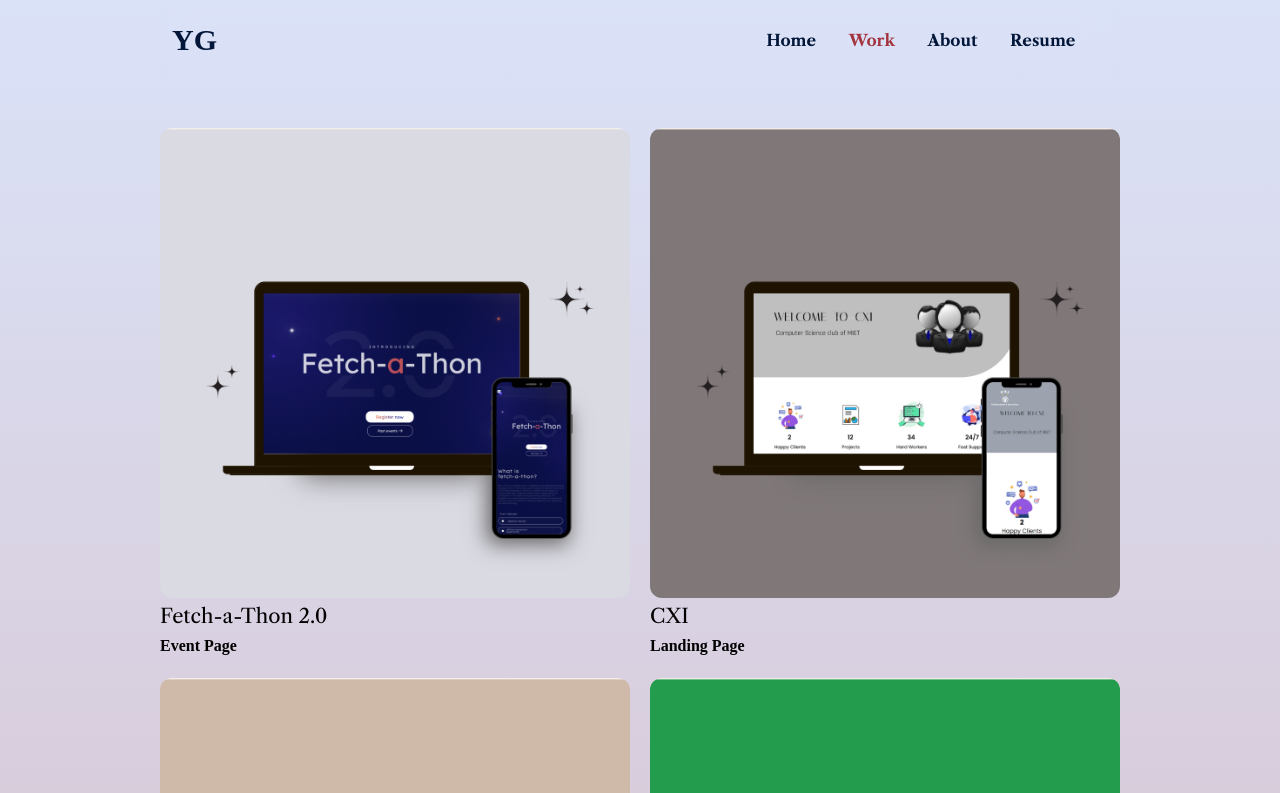
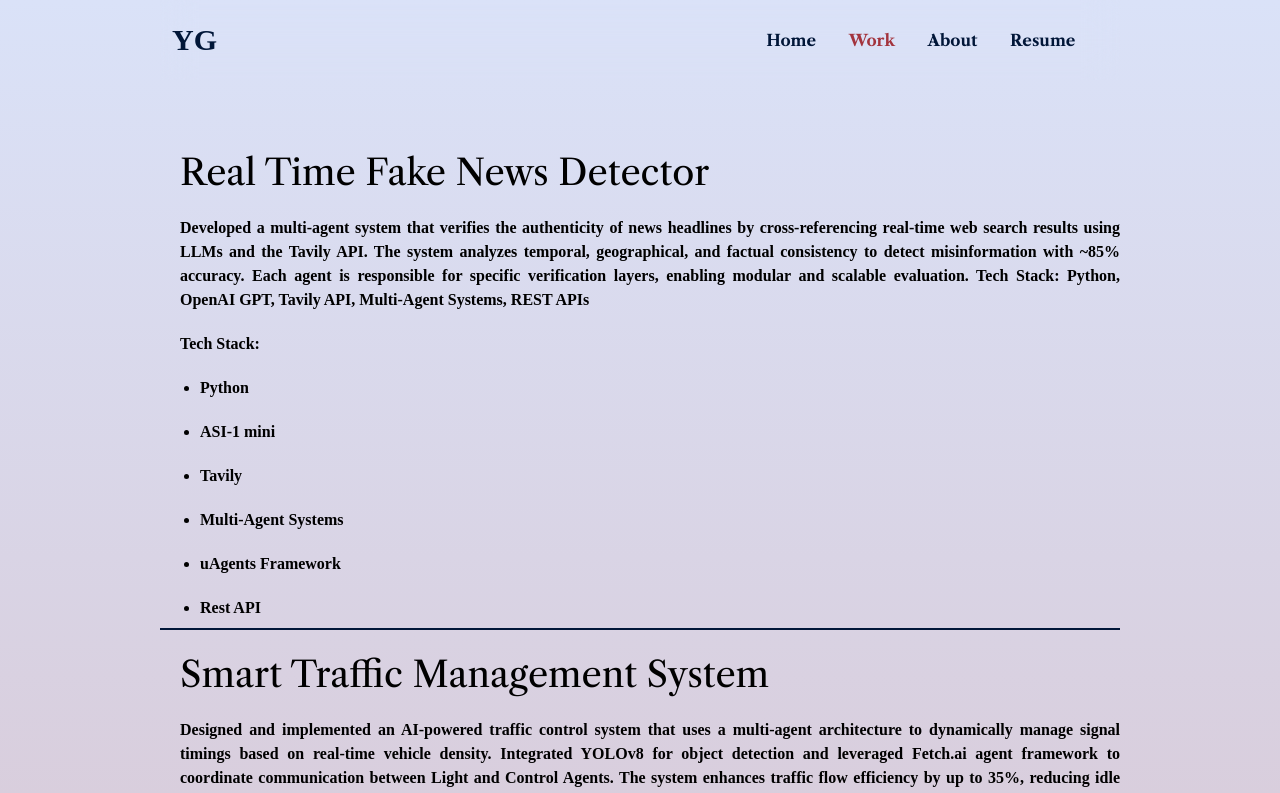
Before and after one commit to YashGupta-24/portfolio, a React (Vite) app: page /works in a window 1280 px wide. Shown: the top 793 px of the page. Built offline with nearby package versions, Linux system fonts and the light colour scheme; a web font is replaced by a local one.

Commit message:
Portfolio Update
Portfolio V2 deployed on 6/7/25.

```diff
--- a/src/Home.jsx
+++ b/src/Home.jsx
@@ -4,6 +4,7 @@ import Hero from "./sections/Hero.jsx"
 import Projects from "./sections/Projects.jsx";
 import Skills from "./sections/Skills.jsx";
 import About from "./sections/About.jsx";
+import Certifications from "./sections/Certifications.jsx";
 import Socials from "./components/Socials.jsx";
 import Button from "./components/Button.jsx";
 import Footer from "./sections/Footer.jsx";
@@ -24,6 +25,7 @@ function Home() {
       <Projects />
       <Skills />
       <About />
+      <Certifications />
       <Button name="Let's Work Together" link="/contact" show={true} />
       <Footer />
     </div>
--- a/src/components/Socials.jsx
+++ b/src/components/Socials.jsx
@@ -4,7 +4,7 @@ import { GrLinkedin } from "react-icons/gr";
 function Socials() {
   return (
     <div className='flex justify-evenly items-center w-20 sm:w-32'>
-      <a href="https://www.linkedin.com/in/yash-gupta-b59877280/"><GrLinkedin className="h-5 w-5" /></a>
+      <a href="https://www.linkedin.com/in/build-with-yash/"><GrLinkedin className="h-5 w-5" /></a>
       <a href="https://github.com/YashGupta-24"><FaSquareGithub className="h-6 w-6" /></a>
     </div>
   )
--- a/src/pages/Work.jsx
+++ b/src/pages/Work.jsx
@@ -1,43 +1,40 @@
-import React from 'react'
 import Navbar from '../sections/Navbar.jsx'
 import Button from '../components/Button.jsx'
 import Footer from '../sections/Footer.jsx'
 import ScrollToTop from '../ScrollToTop.jsx'
 
-import FAT from '../assets/Projects/FAT.png'
-import CXI from '../assets/Projects/CXI.png'
-import WF from '../assets/Projects/WF.png'
-import TM from '../assets/Projects/TM.png'
 function Work() {
 
   const data = [
     {
-      name: "Fetch-a-Thon 2.0",
-      description: "Event Page",
+      name: "Real Time Fake News Detector",
+      description: "Developed a multi-agent system that verifies the authenticity of news headlines by cross-referencing real-time web search results using LLMs and the Tavily API. The system analyzes temporal, geographical, and factual consistency to detect misinformation with ~85% accuracy. Each agent is responsible for specific verification layers, enabling modular and scalable evaluation. Tech Stack: Python, OpenAI GPT, Tavily API, Multi-Agent Systems, REST APIs",
+      tech:["Python", "ASI-1 mini", "Tavily", "Multi-Agent Systems", "uAgents Framework", "Rest API" ],
       link: "",
-      image: FAT,
+      image: "",
       displayMain: true
     },
     {
-      name: "CXI",
-      description: "Landing Page",
-      link: "",
-      image: CXI,
+      name: "Smart Traffic Management System",
+      description: "Designed and implemented an AI-powered traffic control system that uses a multi-agent architecture to dynamically manage signal timings based on real-time vehicle density. Integrated YOLOv8 for object detection and leveraged Fetch.ai agent framework to coordinate communication between Light and Control Agents. The system enhances traffic flow efficiency by up to 35%, reducing idle wait times and congestion across intersections.t Stack: Python, YOLOv8, Fetch.ai, REST APIs, Multi-Agent Systems, LLMs",
+      tech:["Python", "YOLOv8", "Fetch.AI", "Rest API", "Multi-Agent Systems", "LLMS"],
+      link: "https://github.com/YashGupta-24/Smart-Traffic-Management",
+      image: "",
       displayMain: true
     },
     {
       name: "Weather Forecast",
       description: "Weather App",
       link: "https://yashgupta-24.github.io/Weather-Forecast/",
-      image: WF,
-      displayMain: true
+      image: "",
+      displayMain: false
     },
     {
       name: "Trash Master",
       description: "SIH Project",
       link: "https://vishesh-04.github.io/TrashMaster/",
-      image: TM,
-      displayMain: true
+      image: "",
+      displayMain: false
     },
     {
       name: "Tic-Tac-Toe",
@@ -73,24 +70,37 @@ function Work() {
     <div className='h-full w-full flex flex-col items-center bg-gradient-to-b from-primary to-secondary'>
       <Navbar />
       <ScrollToTop />
-      <div className='w-3/4 grid grid-cols-1 md:grid-cols-2 gap-5 mt-32'>
+      <div className='w-3/4 mt-32'>
         {
           data.map((item, index) => {
             return (
               item.displayMain ?
-                <div>
-                  <a href={item.link} target='blank'>
-                    <img src={item.image} alt="" className=' hover:-translate-y-3 transition-transform ease-in-out duration-700 rounded-xl' />
+                <div className='w-full my-5'>
+                  <a href={item.link} target='blank' className='flex gap-5 justify-center items-center mb-2'>
+                    <img src={item.image} alt="" className=' hover:-translate-y-3 transition-transform ease-in-out duration-700 rounded-xl h-72' />
+                    <div className='flex flex-col gap-5 w-full'>
+                      <h1 className='text-md sm:text-4xl my-1 font-heading'>{item.name}</h1>
+                      <p className='text-sm sm:text-base font-body font-semibold text-justify'>{item.description}</p>
+                      <h1 className='text-sm sm:text-base font-body font-semibold text-justify'>Tech Stack:</h1>
+                      {
+                        item.tech.map((stack)=>{
+                          return (
+                            <ul className=''>
+                              <li className='list-disc ml-5 text-sm sm:text-base font-body font-semibold text-justify'>{stack}</li>
+                            </ul>
+                          )
+                        })
+                      }
+                    </div>
                   </a>
-                  <h1 className='text-md sm:text-xl my-1 font-heading'>{item.name}</h1>
-                  <p className='text-sm sm:text-base font-body font-semibold'>{item.description}</p>
+                  <hr className='border-[1px] border-heading' />
                 </div>
                 : <div></div>
             )
           })
         }
       </div>
-      <h1 className='text-3xl md:text-6xl text-heading font-heading'>Other Projects</h1>
+      <h1 className='text-3xl md:text-6xl text-heading font-heading mt-10'>Other Projects</h1>
       <div className='w-3/4 my-16 transit'>
         {
           data.map((item, index) => {
--- /dev/null
+++ b/src/sections/Certifications.jsx
@@ -0,0 +1,43 @@
+function Certifications() {
+
+    const data=[
+        {
+            name:"AWS Cloud Practitioner (CLF-CO2)",
+            link:"https://drive.google.com/file/d/13xY1yyJJjCFR48icNPIb5wqUFTzEhvkM/view?usp=sharing",
+            issue_date:"June 2025",
+            expiry_date:"June 2028"
+        },
+        {
+            name:"Azure Fundamentals (AZ-900)",
+            link:"https://drive.google.com/file/d/11ubzgUOOzYxiq7u7QkTQNF4QkHQfLRNA/view?usp=sharing",
+            issue_date:"June 2023",
+            expiry_date:""
+        }
+    ]
+
+    return (
+        <div className='h-full w-3/4 flex flex-col transit'>
+            <h1 className='text-3xl md:text-6xl my-5 font-heading text-heading'>Certifications</h1>
+            <div className='grid sm:grid-cols-2 gap-8'>
+                {
+                    data.map((certificate, key)=>{
+                        return(
+                            <div>
+                                <a href={certificate.link} className='text-md md:text-xl font-heading text-heading font-semibold'>{certificate.name}</a>
+                                <div className="flex justify-between">
+                                    <p className='text-[0.6rem] sm:text-base font-body font-semibold'>Valid From: {certificate.issue_date}</p>
+                                    {
+                                        certificate.expiry_date!=''?<p className='text-[0.6rem] sm:text-base font-body font-semibold'>Valid To: {certificate.expiry_date}</p>:<></>
+                                    }
+                                </div>
+                                <hr className='border-[1px] border-heading'/>
+                            </div>
+                        )
+                    })
+                }
+            </div>
+        </div>
+    )
+}
+
+export default Certifications
--- a/src/sections/Navbar.jsx
+++ b/src/sections/Navbar.jsx
@@ -13,7 +13,7 @@ function Navbar() {
   }
   return (
     <>
-      <div className='h-20 w-3/4 flex justify-between items-center fixed top-0 z-50 rounded-xl px-3 backdrop-blur-lg text-heading'>
+      <div className='h-20 w-3/4 flex justify-between items-center fixed top-0 z-50 rounded-sm px-3 backdrop-blur-lg text-heading'>
         <NavLink to={"/"} className='font-logo text-lg md:text-3xl font-bold'>YG</NavLink>
         <div className='w-1/2 lg:w-2/5 md:flex justify-evenly hidden font-heading font-bold'>
           <NavLink to={"/"} style={navLinkStyle} className="hover:text-tertiary">Home</NavLink>
@@ -25,7 +25,7 @@ function Navbar() {
           <button onClick={show}><HiBarsArrowDown /></button>
         </div>
       </div>
-      <div className='navbar w-3/4 fixed top-20 hidden rounded-xl border-[1px] border-extra md:hidden z-50 backdrop-blur-lg'>
+      <div className='navbar w-3/4 fixed top-20 hidden rounded-sm border-[1px] border-extra md:hidden z-50 backdrop-blur-lg'>
         <div className='h-44 flex flex-col justify-evenly pl-5 font-heading text-extra font-bold'>
           <NavLink to={"/"} style={navLinkStyle} className="hover:text-tertiary">Home</NavLink>
           <NavLink to={"/works"} style={navLinkStyle} className="hover:text-tertiary">Work</NavLink>
--- a/src/sections/Projects.jsx
+++ b/src/sections/Projects.jsx
@@ -1,38 +1,37 @@
 import { Link } from 'react-router-dom'
 import { HiArrowRight } from "react-icons/hi";
-import FAT from '../assets/Projects/FAT.png'
-import CXI from '../assets/Projects/CXI.png'
-import WF from '../assets/Projects/WF.png'
-import TM from '../assets/Projects/TM.png'
+
 function Projects() {
   const data = [
     {
-      name: "Fetch-a-Thon 2.0",
-      description: "Event Page",
+      name: "Real Time Fake News Detector",
+      description: "Developed a multi-agent system that verifies the authenticity of news headlines by cross-referencing real-time web search results using LLMs and the Tavily API. The system analyzes temporal, geographical, and factual consistency to detect misinformation with ~85% accuracy. Each agent is responsible for specific verification layers, enabling modular and scalable evaluation. Tech Stack: Python, OpenAI GPT, Tavily API, Multi-Agent Systems, REST APIs",
+      tech:["Python", "ASI-1 mini", "Tavily", "Multi-Agent Systems", "uAgents Framework", "Rest API" ],
       link: "",
-      image: FAT,
+      image: "",
       displayMain: true
     },
     {
-      name: "CXI",
-      description: "Landing Page",
-      link: "",
-      image: CXI,
+      name: "Smart Traffic Management System",
+      description: "Designed and implemented an AI-powered traffic control system that uses a multi-agent architecture to dynamically manage signal timings based on real-time vehicle density. Integrated YOLOv8 for object detection and leveraged Fetch.ai agent framework to coordinate communication between Light and Control Agents. The system enhances traffic flow efficiency by up to 35%, reducing idle wait times and congestion across intersections.t Stack: Python, YOLOv8, Fetch.ai, REST APIs, Multi-Agent Systems, LLMs",
+      tech:["Python", "YOLOv8", "Fetch.AI", "Rest API", "Multi-Agent Systems", "LLMS"],
+      link: "https://github.com/YashGupta-24/Smart-Traffic-Management",
+      image: "",
       displayMain: true
     },
     {
       name: "Weather Forecast",
       description: "Weather App",
       link: "https://yashgupta-24.github.io/Weather-Forecast/",
-      image: WF,
-      displayMain: true
+      image: "",
+      displayMain: false
     },
     {
       name: "Trash Master",
       description: "SIH Project",
       link: "https://vishesh-04.github.io/TrashMaster/",
-      image: TM,
-      displayMain: true
+      image: "",
+      displayMain: false
     },
     {
       name: "Tic-Tac-Toe",
@@ -66,17 +65,30 @@ function Projects() {
 
   return (
     <div className='h-full w-3/4 my-20 transit'>
-      <div className='grid grid-cols-1 md:grid-cols-2 gap-5'>
+      <div className=''>
         {
           data.map((item, index) => {
             return (
               item.displayMain ?
-                <div>
-                  <a href={item.link} target='blank'>
-                    <img src={item.image} alt="" className=' hover:-translate-y-3 transition-transform ease-in-out duration-700 rounded-xl' />
+                <div className='w-full my-5'>
+                  <a href={item.link} target='blank' className='flex gap-5 justify-center items-center mb-2'>
+                    <img src={item.image} alt="" className=' hover:-translate-y-3 transition-transform ease-in-out duration-700 rounded-xl h-72' />
+                    <div className='flex flex-col gap-5 w-full'>
+                      <h1 className='text-md sm:text-4xl my-1 font-heading'>{item.name}</h1>
+                      <p className='text-sm sm:text-base font-body font-semibold text-justify'>{item.description}</p>
+                      <h1 className='text-sm sm:text-base font-body font-semibold text-justify'>Tech Stack:</h1>
+                      {
+                        item.tech.map((stack)=>{
+                          return (
+                            <ul className=''>
+                              <li className='list-disc ml-5 text-sm sm:text-base font-body font-semibold text-justify'>{stack}</li>
+                            </ul>
+                          )
+                        })
+                      }
+                    </div>
                   </a>
-                  <h1 className='text-md sm:text-xl my-1 font-heading'>{item.name}</h1>
-                  <p className='text-sm sm:text-base font-body font-semibold'>{item.description}</p>
+                  <hr className='border-[1px] border-heading' />
                 </div>
                 : <></>
             )
--- a/src/sections/Skills.jsx
+++ b/src/sections/Skills.jsx
@@ -1,99 +1,63 @@
-import React, { useState } from 'react'
-import { ResponsiveContainer, BarChart, Bar, XAxis, YAxis, Tooltip } from 'recharts'
 function Skills() {
-
-  const [choice, setChoice]=useState('Programming Languages');
-
-  const skill = [
-    {
-      name: "Java",
-      level: 75
-    },
-    {
-      name: "Javascript",
-      level: 70
-    },
-    {
-      name: "React.js",
-      level: 60
-    },
-    {
-      name: "HTML & CSS",
-      level: 85
-    },
-    {
-      name: "Tailwind",
-      level: 80
-    },
-    {
-      name: "DSA",
-      level: 60
-    },
-    {
-      name: "Git & Github",
-      level: 80
-    },
-    {
-      name: "SpringBoot",
-      level: 50
-    },
-  ]
 
   const skillList = [
     {
       name: "Programming Languages",
-      list: ["Java", "Javascript", "Python", "C"]
+      list: ["Java", "Python", "Javascript", "C"]
     },
     {
-      name: "Web Development",
+      name: "Agentic AI",
+      list: ["uAgents", "LangChain", "LangGraph", "Multi-Agent Systems"]
+    },
+    {
+      name: "Frontend",
       list: ["HTML", "CSS", "Tailwind", "React.js"]
     },
     {
-      name: "Data Structure & Algorithms",
-      list: ["Oops", "Arrays", "Strings", "Linked List", "Stacks", "Queue", "Searching", "Sorting", "Recursion"]
+      name: "Backend",
+      list: ["Spring Boot", "FastAPI", "Flask", "Node.js"]
     },
     {
-      name: "Version Control",
-      list: ["Git", "Github"]
+      name: "Database",
+      list: ["MongoDb", "MySQL"]
+    },
+    {
+      name: "Cloud Services",
+      list: ["AWS", "Azure "]
+    },
+    {
+      name: "Tools",
+      list: ["Git& GitHub", "Postman", "VS Code", "Figma", "Canva"]
+    },
+    {
+      name: "Core CS",
+      list: ["OOPs", "DSA", "Time & Space Complexity", "System Design", "DBMS", "Computer Networks"]
     },
   ]
 
   return (
-    <div className='h-full md:h-screen w-3/4 flex flex-col mb-10 md:mb-20 transit'>
-      <div>
+    <div className='h-full md:h-screen w-3/4 flex flex-col mb-10 md:mb-44 lg:mb-20 transit'>
       <h1 className='text-4xl md:text-6xl my-5 font-heading text-heading'>Skills</h1>
-      </div>
-      <div className='md:hidden'>
-        <div className='grid grid-cols-2 gap-4 mb-4'>
-          <button className='p-4 sm:p-6 rounded-xl sm:rounded-3xl bg-tertiary text-[8px] sm:text-xs text-white font-heading hover:bg-hover focus:bg-hover transition-all duration-300' onClick={(e)=>setChoice(e.target.name)} name="Programming Languages">Programming Languages</button>
-          <button className='p-4 sm:p-6 rounded-xl sm:rounded-3xl bg-tertiary text-[8px] sm:text-xs text-white font-heading hover:bg-hover focus:bg-hover transition-all duration-300' onClick={(e)=>setChoice(e.target.name)} name="Web Development">Web Development</button>
-          <button className='p-4 sm:p-6 rounded-xl sm:rounded-3xl bg-tertiary text-[8px] sm:text-xs text-white font-heading hover:bg-hover focus:bg-hover transition-all duration-300' onClick={(e)=>setChoice(e.target.name)} name="Data Structure & Algorithms">Data Structure & Algorithms</button>
-          <button className='p-4 sm:p-6 rounded-xl sm:rounded-3xl bg-tertiary text-[8px] sm:text-xs text-white font-heading hover:bg-hover focus:bg-hover transition-all duration-300' onClick={(e)=>setChoice(e.target.name)} name="Version Control">Version Control</button>
-        </div>
-        <div>
+      <div className='grid sm:grid-cols-2 gap-8'>
         {
           skillList.map((item, index) => {
-              if(item.name === choice)
             return (
-                <div key={index} className='m-3 p-3 border-2 border-heading rounded-md grid grid-cols-2'>
+              <div >
+                <h1 className='sm:my-3 text-md md:text-xl font-heading text-heading font-semibold'>{item.name}</h1>
+                <div key={index} className='m-3 p-3 rounded-md grid sm:grid-cols-2'>
                   {item.list.map((skill, index) => {
-                    return <li key={index} className='text-[0.6rem] sm:text-base font-body font-semibold'>{skill}</li>
+                    return (
+                      <li key={index} className='text-sm sm:text-base font-body font-semibold'>{skill}</li>
+                    )
                   })}
+                </div>
+                <hr className='border-[1px] border-heading' />
               </div>
             )
           })
         }
       </div>
     </div>
-      <ResponsiveContainer className='hidden md:flex'>
-        <BarChart data={skill} width="100%" height="100%">
-          <XAxis dataKey="name" className='text-[8px] md:text-[10px] lg:text-base font-heading font-bold md:font-extrabold'></XAxis>
-          <YAxis className='font-heading' />
-          <Tooltip />
-          <Bar dataKey="level" fill='#226F54' />
-        </BarChart>
-      </ResponsiveContainer>
-    </div>
   )
 }
 
```
Also changed, not shown: src/pages/AboutDetail.jsx (+7 -7 lines), src/sections/About.jsx (+8 -8 lines), src/sections/Hero.jsx (+7 -5 lines), src/assets/test1.jpg (deleted), src/assets/test2.jpg (deleted). Lines whose indentation alone changed are shown as unchanged.
